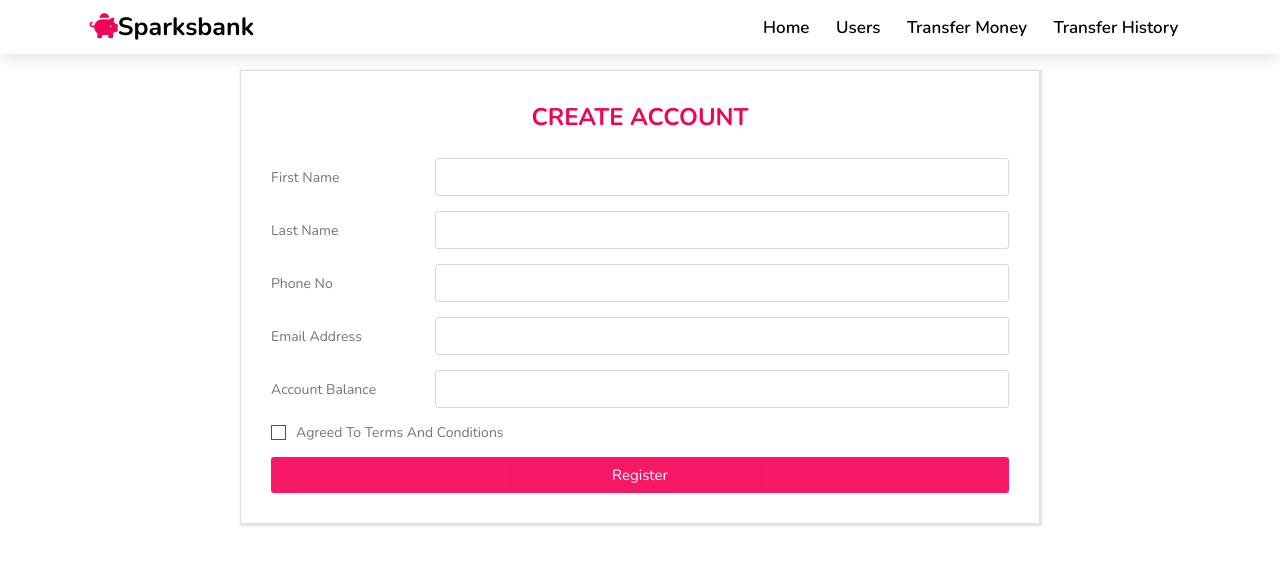
After one commit to sanjaykumar-webdev/banking, a PHP site: page /createaccount.html in a window 1280 px wide. The commit adds this page. Shown: the top 565 px of the page. Run offline with PHP 8.4, Linux system fonts and the light colour scheme.

Commit message:
designed account form

```diff
--- /dev/null
+++ b/createaccount.html
@@ -0,0 +1,76 @@
+<!DOCTYPE html>
+<html lang="en">
+<head>
+  <meta charset="UTF-8">
+  <meta http-equiv="X-UA-Compatible" content="IE=edge">
+  <meta name="viewport" content="width=device-width, initial-scale=1.0">
+  <title>Sparksbank</title>
+
+  <!-- custom stylesheet-->
+  <link rel="stylesheet" href="css/style.css">
+
+  <!--font awesome cdn-->
+  <link rel="stylesheet" href="https://cdnjs.cloudflare.com/ajax/libs/font-awesome/5.15.2/css/all.min.css">
+
+  <!-- AOS cdn -->
+  <link href="https://unpkg.com/aos@2.3.1/dist/aos.css" rel="stylesheet">
+</head>
+<body>
+  <!-- navbar -->
+<header>
+  <a href="#" class="logo"><i class="fas fa-piggy-bank"></i>Sparksbank</a>
+  <nav class="navbar">
+    <a href="index.html">Home</a>
+    <a href="users.html">users</a>
+    <a href="transfer.html">transfer money</a>
+    <a href="histroy.html">transfer history</a>
+  </nav>
+    <i class="fas fa-bars" id="menubar"></i>
+</header>
+<!-- navbar ends-->
+
+<!-- form -->
+
+<div class="wrapper">
+  <div class="title">
+    create account
+  </div>
+  <div class="form">
+     <div class="inputfield">
+        <label>First Name</label>
+        <input type="text" class="input" required size="15" name="firstname">
+     </div>
+      <div class="inputfield">
+        <label>Last Name</label>
+        <input type="text" class="input" required size="15" name="lastname">
+     </div>
+      <div class="inputfield">
+        <label>phone no</label>
+        <input type="text" class="input" required size="15" name="age">
+     </div>
+
+      <div class="inputfield">
+        <label>Email Address</label>
+        <input type="text" class="input" name="email" required size="15">
+     </div>
+    <div class="inputfield">
+        <label>Account Balance</label>
+        <input type="text" class="input" name="phone" required size="15">
+     </div>
+    <div class="inputfield terms">
+        <label class="check">
+          <input type="checkbox">
+          <span class="checkmark"></span>
+        </label>
+        <p>Agreed to terms and conditions</p>
+     </div>
+    <div class="inputfield">
+      <input type="submit" value="Register" name="submit" class="btn">
+    </div>
+  </div>
+</div>
+</form>
+<!-- form section -->
+<script src="js/script.js"></script>
+</body>
+</html>
--- a/css/style.css
+++ b/css/style.css
@@ -223,7 +223,176 @@ section {
   color: var(--txt);
 }
 /*footer ends*/
+.wrapper {
+  max-width: 100vh;
+  margin: 50px auto;
+  border: 0.1rem solid rgba(0, 0, 0, 0.125);
+  box-shadow: 1px 1px 2px 1px rgba(0, 0, 0, 0.125);
+  padding: 30px;
+  margin-top: 7rem;
+}
 
+.wrapper .title {
+  font-size: 24px;
+  font-weight: 700;
+  margin-bottom: 25px;
+  color: var(--txt);
+  text-transform: uppercase;
+  text-align: center;
+}
+
+.wrapper .form {
+  width: 100%;
+}
+
+.wrapper .form .inputfield {
+  margin-bottom: 15px;
+  display: flex;
+  align-items: center;
+}
+
+.wrapper .form .inputfield label {
+  width: 200px;
+  color: #757575;
+  margin-right: 10px;
+  font-size: 14px;
+}
+
+.wrapper .form .inputfield .input,
+.wrapper .form .inputfield .textarea {
+  width: 100%;
+  outline: none;
+  border: 1px solid #d5dbd9;
+  font-size: 15px;
+  padding: 8px 10px;
+  border-radius: 3px;
+  transition: all 0.3s ease;
+}
+
+.wrapper .form .inputfield .textarea {
+  width: 100%;
+  height: 125px;
+  resize: none;
+}
+
+.wrapper .form .inputfield .custom_select {
+  position: relative;
+  width: 100%;
+  height: 37px;
+}
+
+.wrapper .form .inputfield .custom_select:before {
+  content: "";
+  position: absolute;
+  top: 12px;
+  right: 10px;
+  border: 8px solid;
+  border-color: #d5dbd9 transparent transparent transparent;
+  pointer-events: none;
+}
+
+.wrapper .form .inputfield .custom_select select {
+  -webkit-appearance: none;
+  -moz-appearance: none;
+  appearance: none;
+  outline: none;
+  width: 100%;
+  height: 100%;
+  border: 0px;
+  padding: 8px 10px;
+  font-size: 15px;
+  border: 1px solid #d5dbd9;
+  border-radius: 3px;
+}
+
+.wrapper .form .inputfield .input:focus,
+.wrapper .form .inputfield .textarea:focus,
+.wrapper .form .inputfield .custom_select select:focus {
+  border: 1px solid var(--txt);
+}
+
+.wrapper .form .inputfield p {
+  font-size: 14px;
+  color: #757575;
+}
+.wrapper .form .inputfield .check {
+  width: 15px;
+  height: 15px;
+  position: relative;
+  display: block;
+  cursor: pointer;
+}
+.wrapper .form .inputfield .check input[type="checkbox"] {
+  position: absolute;
+  top: 0;
+  left: 0;
+  opacity: 0;
+}
+.wrapper .form .inputfield .check .checkmark {
+  width: 15px;
+  height: 15px;
+  border: 1px solid var(--txt);
+  display: block;
+  position: relative;
+}
+.wrapper .form .inputfield .check .checkmark:before {
+  content: "";
+  position: absolute;
+  top: 1px;
+  left: 2px;
+  width: 5px;
+  height: 2px;
+  border: 2px solid;
+  border-color: transparent transparent #fff #fff;
+  transform: rotate(-45deg);
+  display: none;
+}
+.wrapper .form .inputfield .check input[type="checkbox"]:checked ~ .checkmark {
+  background: var(--txt);
+}
+
+.wrapper
+  .form
+  .inputfield
+  .check
+  input[type="checkbox"]:checked
+  ~ .checkmark:before {
+  display: block;
+}
+
+.wrapper .form .inputfield .btn {
+  width: 100%;
+  padding: 8px 10px;
+  font-size: 15px;
+  border: 0px;
+  background: var(--txt);
+  opacity: 0.9;
+  color: #fff;
+  cursor: pointer;
+  border-radius: 3px;
+  outline: none;
+}
+
+.wrapper .form .inputfield .btn:hover {
+  background-color: black;
+}
+
+.wrapper .form .inputfield:last-child {
+  margin-bottom: 0;
+}
+
+@media (max-width: 420px) {
+  .wrapper .form .inputfield {
+    flex-direction: column;
+    align-items: flex-start;
+  }
+  .wrapper .form .inputfield label {
+    margin-bottom: 5px;
+  }
+  .wrapper .form .inputfield.terms {
+    flex-direction: row;
+  }
+}
 /*media queries*/
 @media (max-width: 991px) {
   html {
--- a/index.html
+++ b/index.html
@@ -22,7 +22,7 @@
   <nav class="navbar">
     <a href="#home">Home</a>
     <a href="#about"target="reserved">about</a>
-    <a href="">transaction</a>
+    <a href="">transfer money</a>
     <a href="">transfer history</a>
   </nav>
     <i class="fas fa-bars" id="menubar"></i>
@@ -35,7 +35,7 @@
   <div class="content" >
       <h3>Welcome to sparks bank</h3>
       <p>we provide 100% Security</p>
-      <a href="account.html"><button class="btn">Create Account</button></a>
+      <a href="createaccount.html"><button class="btn">Create Account</button></a>
   </div>
 
   <div class="image">
```
